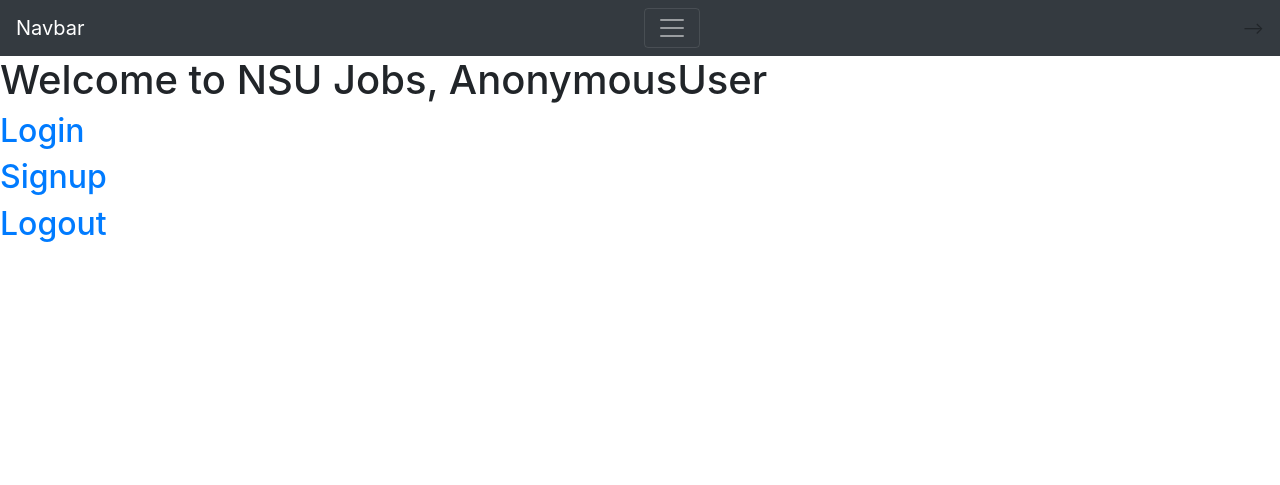
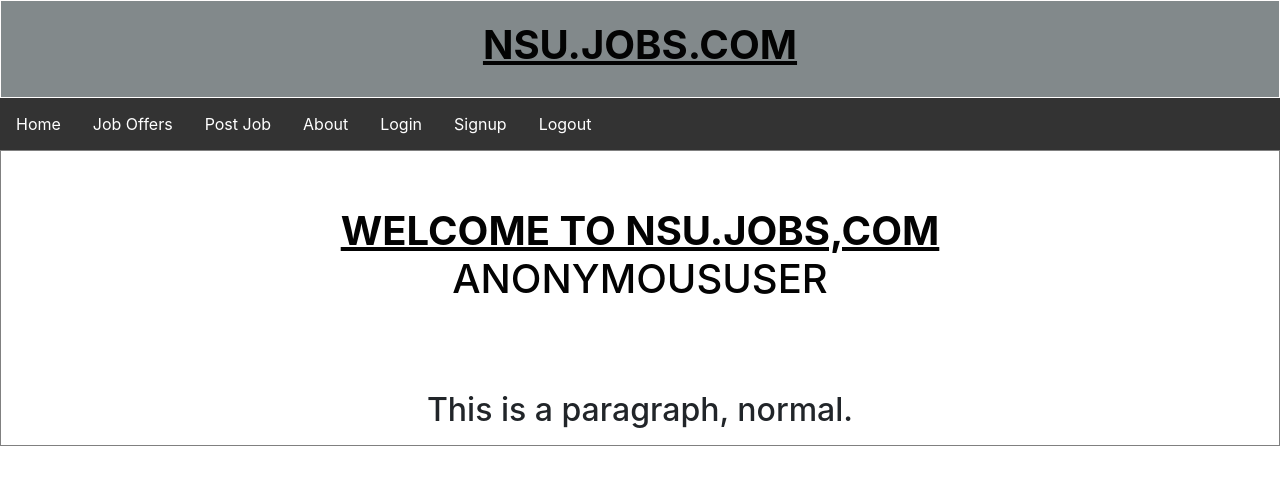
Before and after one commit to sifatjahan/CSE299-NSU-JOBS, a Django app: page / in a window 1280 px wide. Shown: the top 485 px of the page. Run offline with Django 3.2, Linux system fonts and the light colour scheme; some libraries are stand-ins or nearby versions.

Commit message:
Home Frontend design with Nav bar

```diff
--- a/webapp/templates/base.html
+++ b/webapp/templates/base.html
@@ -8,26 +8,82 @@
     <script src="//code.jquery.com/jquery-1.11.1.min.js"></script>
 
     {% block head %}
+    <head>
+            <style>
+            div.a {
+              text-align: center;
+              background-color: #82898b;
+              border: 1px solid #fffdfd;
+              padding: 20px;
+
+
+
+              }
+              h1 {
+  text-align: center;
+  text-transform: uppercase;
+  color: rgb(3, 3, 3);
+
+}
+
+
+            </style>
+            </head>
+
+            <body>
+            <div class="a">
+
+              <h1><b><u>NSU.JOBS.COM</u></b></h1>
+        </div>
+
+
+
+    </body>
     {% endblock %}
 </head>
 
-<body>
+    <head>
+        <style>
+        ul {
+          list-style-type: none;
+          margin: 0;
+          padding: 0;
+          overflow: hidden;
+          background-color: #333;
+        }
 
-    <nav class="navbar navbar-dark bg-dark">
-        <a class="navbar-brand" href="#">Navbar</a>
-        <button class="navbar-toggler" type="button" data-toggle="collapse" data-target="#navbarNavAltMarkup"
-            aria-controls="navbarNavAltMarkup" aria-expanded="false" aria-label="Toggle navigation">
-            <span class="navbar-toggler-icon"></span>
-        </button> -->
-        <div class="collapse navbar-collapse" id="navbarNavAltMarkup">
-            <div class="navbar-nav">
-                <a class="nav-item nav-link active" href="#">Home <span class="sr-only">(current)</span></a>
-                <a class="nav-item nav-link" href="#">Features</a>
-                <a class="nav-item nav-link" href="#">Pricing</a>
-                <a class="nav-item nav-link disabled" href="#">Disabled</a>
-            </div>
-        </div>
-    </nav>
+        li {
+          float: left;
+        }
+
+        li a {
+          display: block;
+          color: white;
+          text-align: center;
+          padding: 14px 16px;
+          text-decoration: none;
+        }
+
+        li a:hover {
+          background-color: #111;
+        }
+        </style>
+        </head>
+        <body>
+
+
+        <ul>
+
+          <li><a class="active" href="{% url 'webapp:home' %}">Home</a></li>
+          <li><a href="#joboffers">Job Offers</a></li>
+          <li><a href="#postjob">Post Job</a></li>
+          <li><a href="#about">About</a></li>
+          <li><a href="{% url 'webapp:login' %}">Login</a></li>
+          <li><a href="{% url 'webapp:signup' %}">Signup</a></li>
+          <li><a href="{% url 'webapp:logout' %}">Logout</a></li>
+        </ul>
+
+        </body>
 
     {% block body %}
 
--- a/webapp/templates/home.html
+++ b/webapp/templates/home.html
@@ -1,10 +1,32 @@
 {% extends 'base.html' %}
 
 {% block body %}
+<head>
+        <style>
+        div.b {
+          text-align: center;
+          border: 1px solid gray;
+  padding: 8px;
 
-    <h1> Welcome to NSU Jobs, {{ user }}</h1>
 
-    <h2><a href="{% url 'webapp:login' %}">Login</a></h2>
-    <h2><a href="{% url 'webapp:signup' %}">Signup</a></h2>
-    <h2><a href="{% url 'webapp:logout' %}">Logout</a></h2>
+          }
+
+
+        </style>
+        </head>
+        <body>
+        <div class="b">
+
+    <br>
+    <br>
+    <h1><u><b> Welcome to NSU.JOBS,COM</b></u>  <p>{{ user }}</p></h1>
+
+    <br>
+    <br>
+    <br>
+    <h2>This is a paragraph, normal.</h2>
+
+
+</div>
+
 {% endblock %}
```
